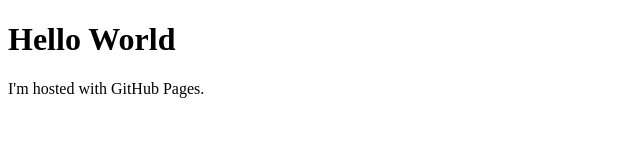
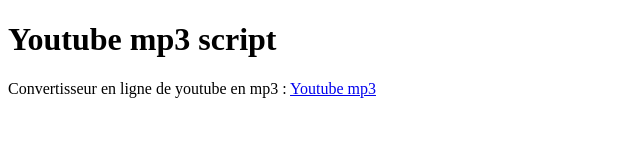
Before and after one commit to youtubemp33/youtubemp33.github.io, a plain HTML site: page index.html in a window 1280 px wide. Shown: the whole page, without its empty margins (0-640 px from the left). Drawn offline with Linux system fonts and the light colour scheme.

Commit message:
Update index.html

```diff
--- a/index.html
+++ b/index.html
@@ -1,7 +1,7 @@
 <!DOCTYPE html>
 <html>
 <body>
-<h1>Hello World</h1>
-<p>I'm hosted with GitHub Pages.</p>
+<h1>Youtube mp3 script</h1>
+<p>Convertisseur en ligne de youtube en mp3 : <a href="https://www.youtubemp33.net">Youtube mp3</a></p>
 </body>
 </html>
```
